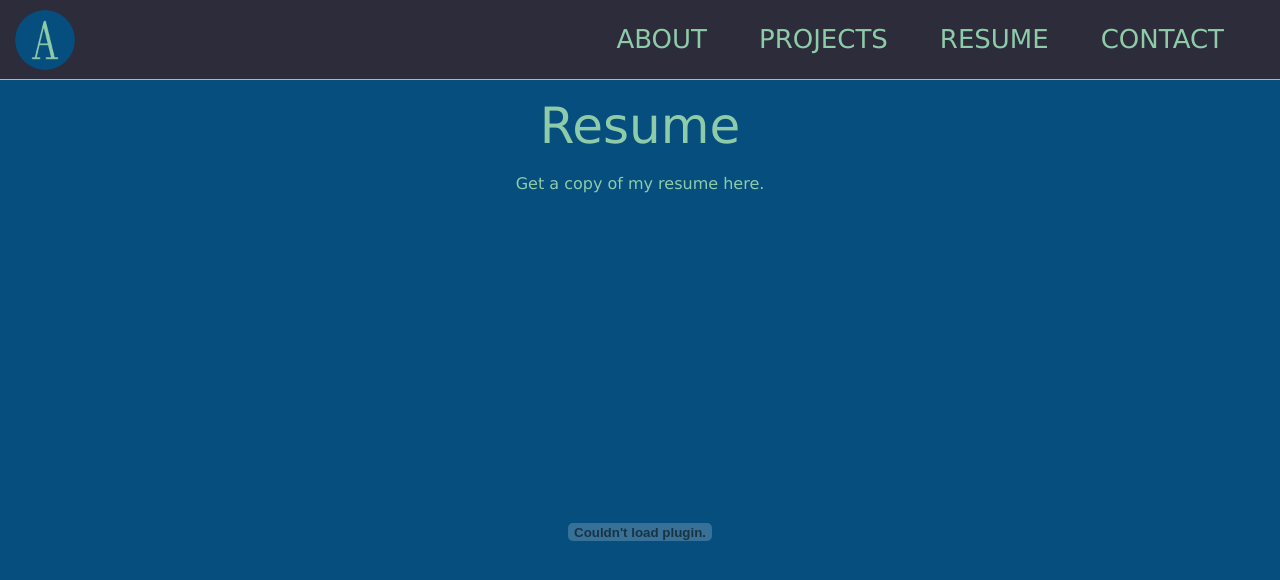
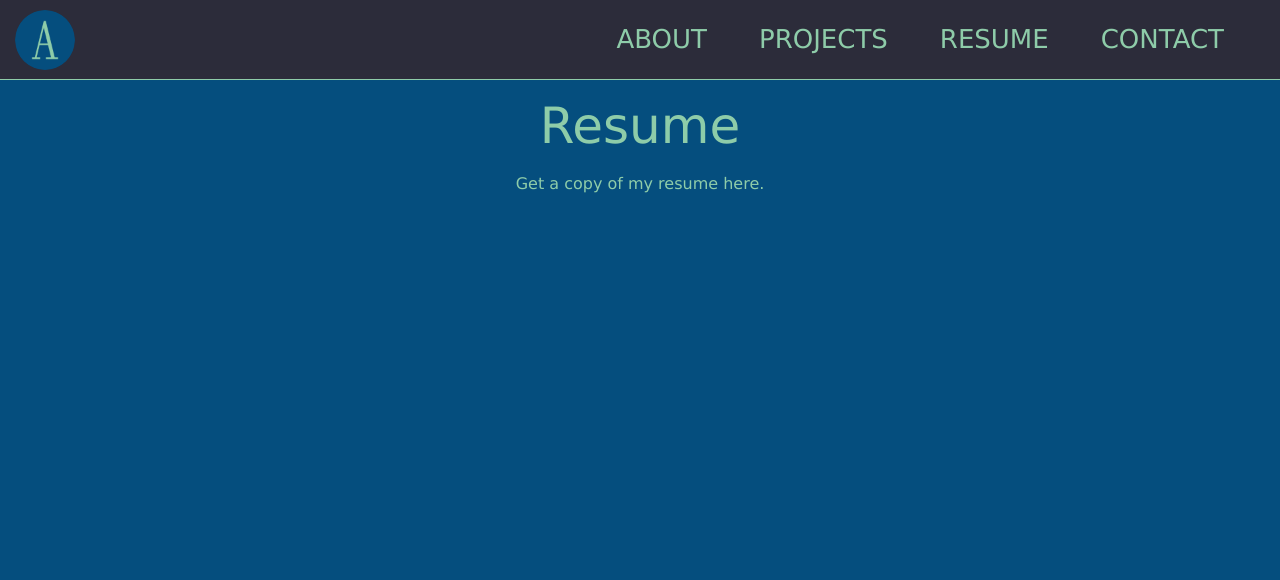
Before and after one commit to cactuspie23/portfolio-react, a React (Create React App) app: page /resume in a window 1280 px wide. Shown: the top 580 px of the page. Built offline with nearby package versions, Linux system fonts and the light colour scheme; a web font is replaced by a local one.

Commit message:
change resume style

```diff
--- a/src/pages/Resume.jsx
+++ b/src/pages/Resume.jsx
@@ -3,14 +3,14 @@ const Resume = () => {
     <>
       <h1>Resume</h1>
       <p>Get a copy of my resume here.</p>
-      <embed
+      <iframe
         src="/AlyssaDeMartinisResume.pdf"
-        type="application/pdf"
+        title="resume"
         frameBorder="0"
         scrolling="auto"
         height="80%"
         width="60%"
-      ></embed>
+      ></iframe>
 
     </>
   )
```
